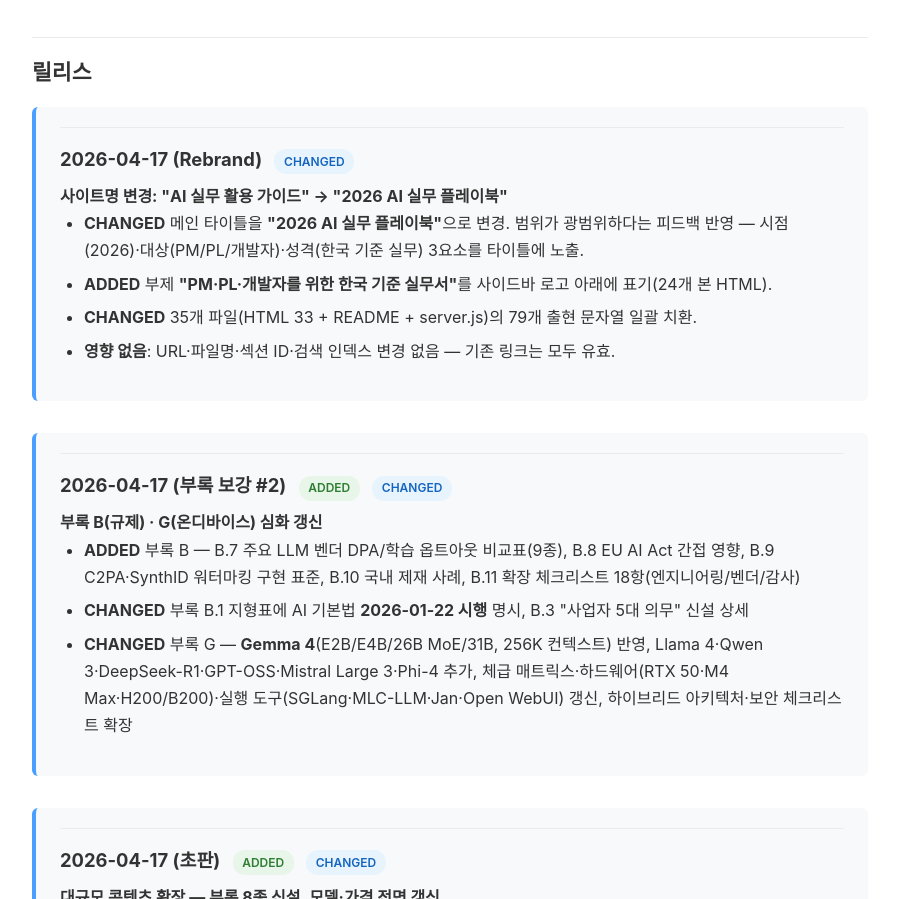
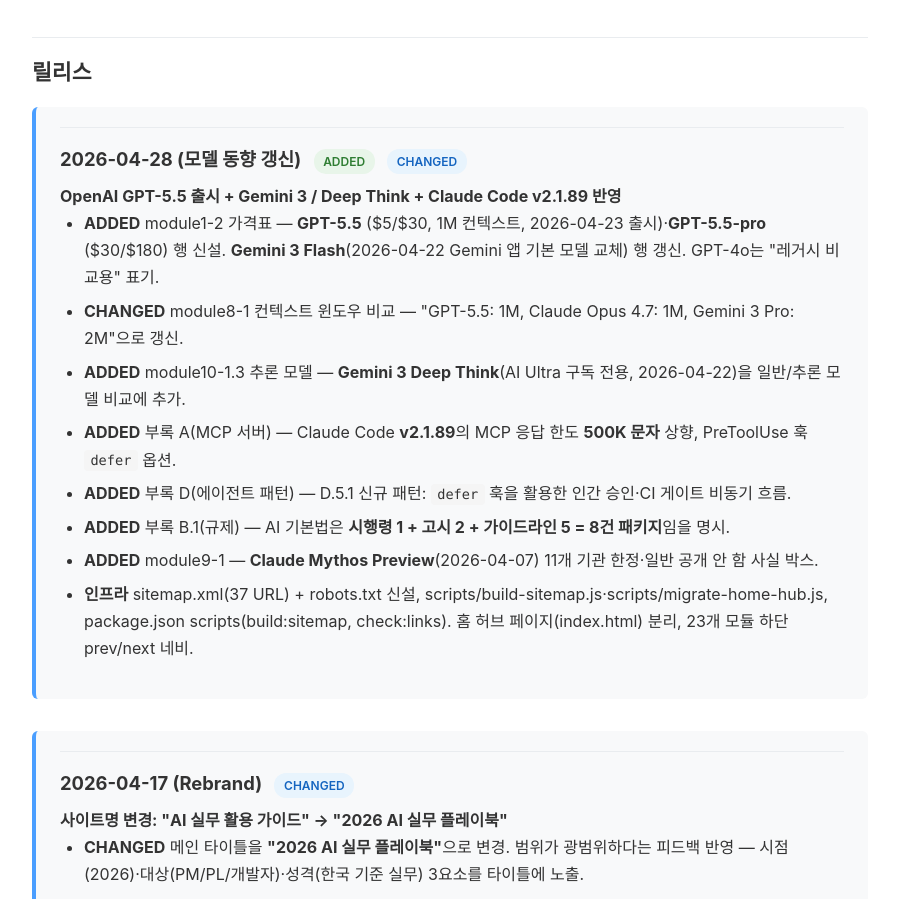
Before and after one commit to totoma7/projectPmEdu, a website: page resource_changelog.html in a window 1280 px wide. Shown: the part 566-1465 px from the top of the page, without its empty margins (190-1089 px from the left). Drawn offline with Linux system fonts and the light colour scheme.

Commit message:
Auto-commit: source updated

```diff
--- a/resource_changelog.html
+++ b/resource_changelog.html
@@ -43,6 +43,21 @@
 
       <section>
         <h3>릴리스</h3>
+
+        <div class="changelog-entry">
+          <h3>2026-04-28 (모델 동향 갱신) <span class="badge added">ADDED</span> <span class="badge changed">CHANGED</span></h3>
+          <strong>OpenAI GPT-5.5 출시 + Gemini 3 / Deep Think + Claude Code v2.1.89 반영</strong>
+          <ul>
+            <li><strong>ADDED</strong> module1-2 가격표 — <strong>GPT-5.5</strong> ($5/$30, 1M 컨텍스트, 2026-04-23 출시)·<strong>GPT-5.5-pro</strong> ($30/$180) 행 신설. <strong>Gemini 3 Flash</strong>(2026-04-22 Gemini 앱 기본 모델 교체) 행 갱신. GPT-4o는 "레거시 비교용" 표기.</li>
+            <li><strong>CHANGED</strong> module8-1 컨텍스트 윈도우 비교 — "GPT-5.5: 1M, Claude Opus 4.7: 1M, Gemini 3 Pro: 2M"으로 갱신.</li>
+            <li><strong>ADDED</strong> module10-1.3 추론 모델 — <strong>Gemini 3 Deep Think</strong>(AI Ultra 구독 전용, 2026-04-22)을 일반/추론 모델 비교에 추가.</li>
+            <li><strong>ADDED</strong> 부록 A(MCP 서버) — Claude Code <strong>v2.1.89</strong>의 MCP 응답 한도 <strong>500K 문자</strong> 상향, PreToolUse 훅 <code>defer</code> 옵션.</li>
+            <li><strong>ADDED</strong> 부록 D(에이전트 패턴) — D.5.1 신규 패턴: <code>defer</code> 훅을 활용한 인간 승인·CI 게이트 비동기 흐름.</li>
+            <li><strong>ADDED</strong> 부록 B.1(규제) — AI 기본법은 <strong>시행령 1 + 고시 2 + 가이드라인 5 = 8건 패키지</strong>임을 명시.</li>
+            <li><strong>ADDED</strong> module9-1 — <strong>Claude Mythos Preview</strong>(2026-04-07) 11개 기관 한정·일반 공개 안 함 사실 박스.</li>
+            <li><strong>인프라</strong> sitemap.xml(37 URL) + robots.txt 신설, scripts/build-sitemap.js·scripts/migrate-home-hub.js, package.json scripts(build:sitemap, check:links). 홈 허브 페이지(index.html) 분리, 23개 모듈 하단 prev/next 네비.</li>
+          </ul>
+        </div>
 
         <div class="changelog-entry">
           <h3>2026-04-17 (Rebrand) <span class="badge changed">CHANGED</span></h3>
```
